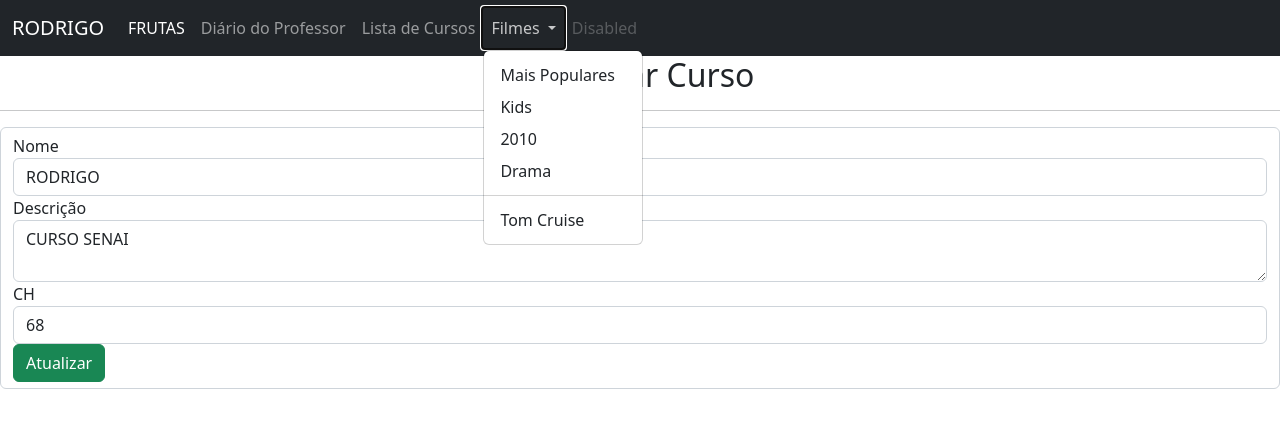
After one commit to roddrigolucas/PythonFlask, a Flask app: page /1/atualiza_curso in a window 1280 px wide, after a click on "Filmes". The commit adds this page. Shown: the top 428 px of the page. Run offline with Flask 2, Linux system fonts and the light colour scheme; data comes from the database, SQL or seed files in the repository; both versions use the stored data as it was after the commit.

Commit message:
atualizacao_20_01_23

```diff
--- a/app.py
+++ b/app.py
@@ -1,9 +1,29 @@
-from flask import Flask, render_template ,url_for,request #Funcao render render_template para retornar uma página
+from flask import Flask, render_template, request, redirect, url_for, flash
+import urllib.request, json
+from flask_sqlalchemy import SQLAlchemy
+
 
 app = Flask(__name__)
 
-frutas =[]
-registros=[]
+app.config["SQLALCHEMY_DATABASE_URI"] = "sqlite:///cursos.sqlite3"
+app.config['SECRET_KEY'] = "random string" #NECESSARIO PRO FLASH FUNCIONAR
+
+db = SQLAlchemy(app)
+
+
+frutas = []
+registros = []
+
+class cursos(db.Model):
+	id = db.Column(db.Integer, primary_key=True)
+	nome = db.Column(db.String(50))
+	descricao = db.Column(db.String(100))
+	ch = db.Column(db.Integer)
+
+	def __init__(self,nome, descricao, ch):
+		self.nome = nome
+		self.descricao = descricao
+		self.ch = ch
 
 @app.route('/',methods=["GET", "POST"])
 def principal():
@@ -21,7 +41,53 @@ def sobre():
 			registros.append({"aluno": request.form.get("aluno"),"nota": request.form.get("nota")})
 	return render_template("sobre.html", registros=registros)
 
+@app.route('/filmes/<propriedade>')
+def filmes(propriedade):
 
-#http://127.0.0.1:5000
+	if propriedade=='populares':
+		url = "https://api.themoviedb.org/3/discover/movie?sort_by=popularity.desc&api_key=eb9caef47b4c414d93917591e55e32ba"
+	elif propriedade=='kids':
+		url = "https://api.themoviedb.org/3/discover/movie?certification_country=US&certification.lte=G&sort_by=popularity.desc&api_key=eb9caef47b4c414d93917591e55e32ba"
+	elif propriedade=='2010':
+		url= "https://api.themoviedb.org/3/discover/movie?primary_release_year=2010&sort_by=vote_average.desc&api_key=eb9caef47b4c414d93917591e55e32ba"
+	elif propriedade=='drama':
+		url ="https://api.themoviedb.org/3/discover/movie?with_genres=18&sort_by=vote_average.desc&vote_count.gte=10&api_key=eb9caef47b4c414d93917591e55e32ba"
+	elif propriedade=='tom_cruise':
+		url = "https://api.themoviedb.org/3/discover/movie?with_genres=878&with_cast=500&sort_by=vote_average.desc&api_key=eb9caef47b4c414d93917591e55e32ba"
 
-app.run(debug=True)
+	resposta = urllib.request.urlopen(url)
+
+	dados = resposta.read()
+
+	jsondata = json.loads(dados)
+
+	return render_template("filmes.html",filmes=jsondata['results'])
+
+@app.route('/cursos')
+def lista_cursos():
+	return render_template("cursos.html", cursos=cursos.query.all() )
+
+@app.route('/cria_curso', methods=["GET", "POST"])
+def cria_curso():
+	nome = request.form.get('nome')
+	descricao = request.form.get('descricao')
+	ch = request.form.get('ch')
+
+	if request.method == 'POST':
+		if not nome or not descricao or not ch:
+			flash('Preencha todos os campos de forma correta',"error")
+		else:
+			curso = cursos(nome, descricao, ch)
+			db.session.add(curso)
+			db.session.commit()
+			return redirect(url_for('lista_cursos'))
+	return render_template("novo_curso.html")
+
+@app.route('/<int:id>/atualiza_curso', methods=["GET", "POST"])
+def atualiza_curso(id):
+	curso = cursos.query.filter_by(id=id).first()
+	return render_template("atualiza_curso.html", curso=curso)
+
+if __name__ =="__main__":
+	db.create_all()
+	app.run(debug=True)
--- /dev/null
+++ b/templates/atualiza_curso.html
@@ -0,0 +1,20 @@
+{% extends 'base.html' %}
+{% block conteudo %}
+<h2 style="text-align: center;">Atualizar Curso</h2>
+<hr>
+{%- for mensagem in get_flashed_messages()  %}
+	<div class="alert alert-danger">
+		{{mensagem}}
+	</div>
+{%- endfor %}
+
+<form action="{{url_for('atualiza_curso', id=curso.id)}}" method="POST" class="form-control">
+	<label>Nome</label>
+	<input class="form-control" type="text" name="nome" value="{{curso.nome}}" required>
+	<label>Descrição</label>
+	<textarea class="form-control" name="descricao" required>{{curso.descricao}}</textarea>
+	<label>CH</label>
+	<input class="form-control" type="text" name="ch" value="{{curso.ch}}" required >
+	<button class="btn btn-success">Atualizar</button>
+</form>
+{% endblock conteudo %}
--- a/templates/base.html
+++ b/templates/base.html
@@ -22,15 +22,21 @@
 			  <li class="nav-item">
 				<a class="nav-link" href="{{url_for('sobre')}}">Diário do Professor</a>
 			  </li>
+			  <li class="nav-item">
+				<a class="nav-link" href="{{url_for('lista_cursos')}}">Lista de Cursos</a>
+			  </li>
 			  <li class="nav-item dropdown">
 				<a class="nav-link dropdown-toggle" href="#" id="navbarDropdown" role="button" data-bs-toggle="dropdown" aria-expanded="false">
-				  Dropdown
+				  Filmes
 				</a>
 				<ul class="dropdown-menu" aria-labelledby="navbarDropdown">
-				  <li><a class="dropdown-item" href="#">Action</a></li>
-				  <li><a class="dropdown-item" href="#">Another action</a></li>
-				  <li><hr class="dropdown-divider"></li>
-				  <li><a class="dropdown-item" href="#">Something else here</a></li>
+					<li><a class="dropdown-item" href="{{url_for('filmes', propriedade='populares')}}">Mais Populares</a></li>
+					<li><a class="dropdown-item" href="{{url_for('filmes', propriedade='kids')}}">Kids</a></li>
+					<li><a class="dropdown-item" href="{{url_for('filmes', propriedade='2010')}}">2010</a></li>
+					<li><a class="dropdown-item" href="{{url_for('filmes', propriedade='drama')}}">Drama</a></li>
+					<li><hr class="dropdown-divider"></li>
+					<li><a class="dropdown-item" href="{{url_for('filmes', propriedade='tom_cruise')}}">Tom Cruise</a></li>
+
 				</ul>
 			  </li>
 			  <li class="nav-item">
```
Also changed, not shown: templates/cursos.html (added, +32 -0 lines), templates/filmes.html (added, +21 -0 lines), templates/novo_curso.html (added, +20 -0 lines), instance/cursos.sqlite3 (added), 2 other files.
